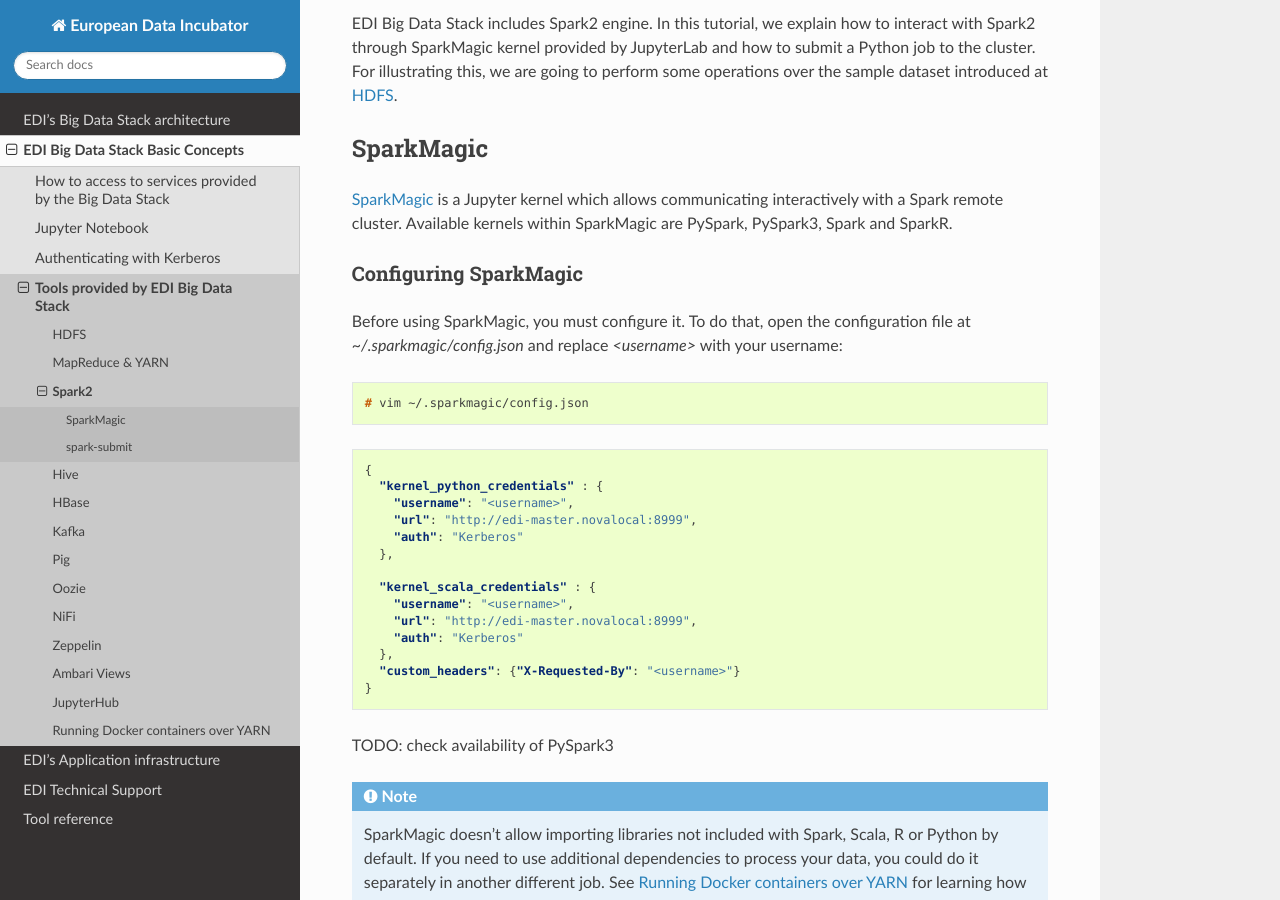
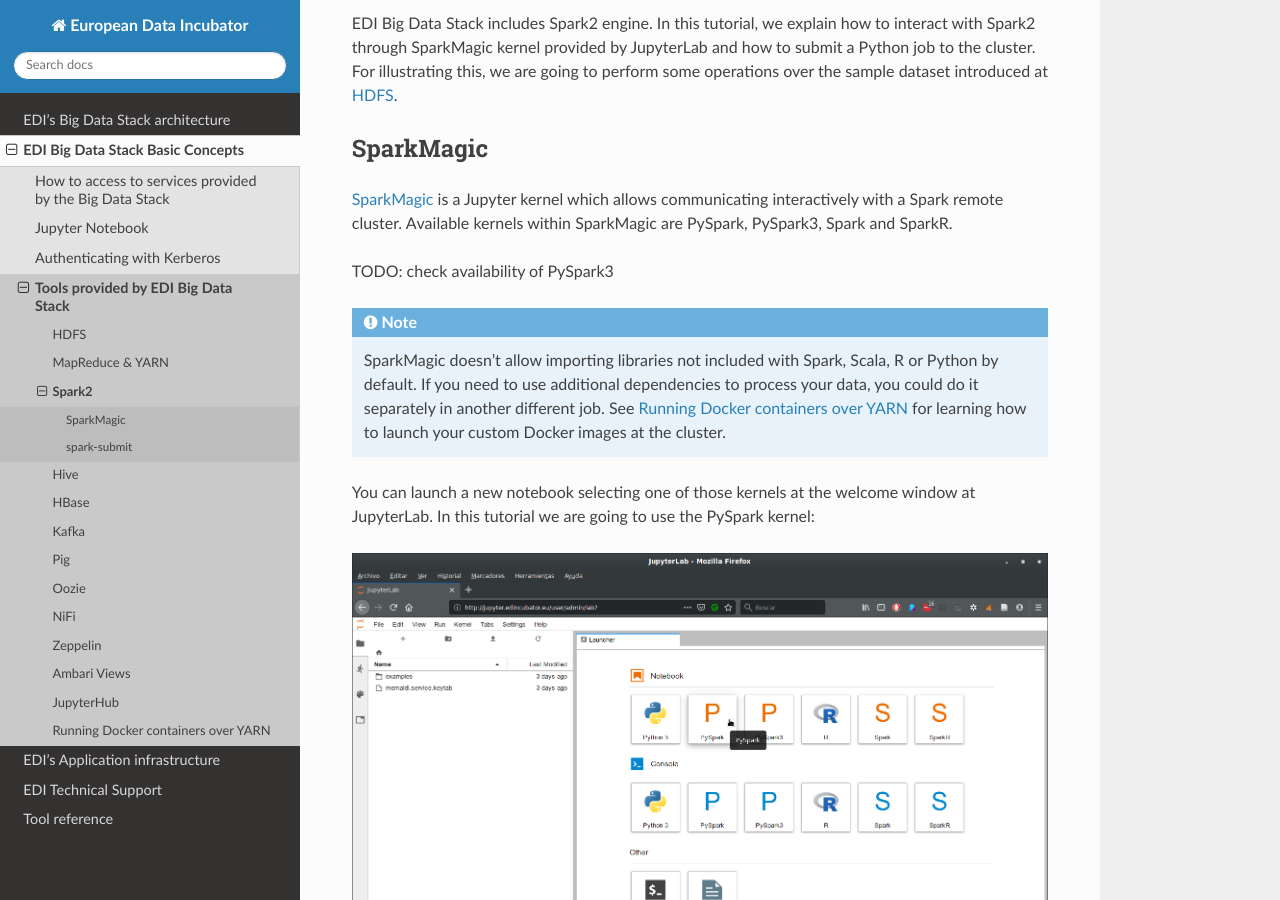
Before and after one commit to edincubator/edi-doc, a Sphinx documentation site: the page built from doc/source/big-data-stack/tools/spark2.rst, in a window 1280 px wide and 900 px high, scrolled down 297 px. Built offline with Sphinx 7.4.7 and the Read the Docs theme 2.0.0, drawn with Linux system fonts in a browser that asks for light colours.

Commit message:
Removing sparkmagic configuration instructions

```diff
--- a/doc/source/big-data-stack/tools/spark2.rst
+++ b/doc/source/big-data-stack/tools/spark2.rst
@@ -20,35 +20,6 @@
 `SparkMagic <https://github.com/jupyter-incubator/sparkmagic>`_ is a Jupyter kernel which allows communicating interactively with a
 Spark remote cluster. Available kernels within SparkMagic are PySpark,
 PySpark3, Spark and SparkR.
-
-Configuring SparkMagic
-......................
-
-Before using SparkMagic, you must configure it. To do that, open the
-configuration file at `~/.sparkmagic/config.json` and replace `<username>` with
-your username:
-
-.. code-block:: console
-
-  # vim ~/.sparkmagic/config.json
-
-.. code-block:: json
-
-  {
-    "kernel_python_credentials" : {
-      "username": "<username>",
-      "url": "http://edi-master.novalocal:8999",
-      "auth": "Kerberos"
-    },
-
-    "kernel_scala_credentials" : {
-      "username": "<username>",
-      "url": "http://edi-master.novalocal:8999",
-      "auth": "Kerberos"
-    },
-    "custom_headers": {"X-Requested-By": "<username>"}
-  }
-
 
 TODO: check availability of PySpark3
 
```
